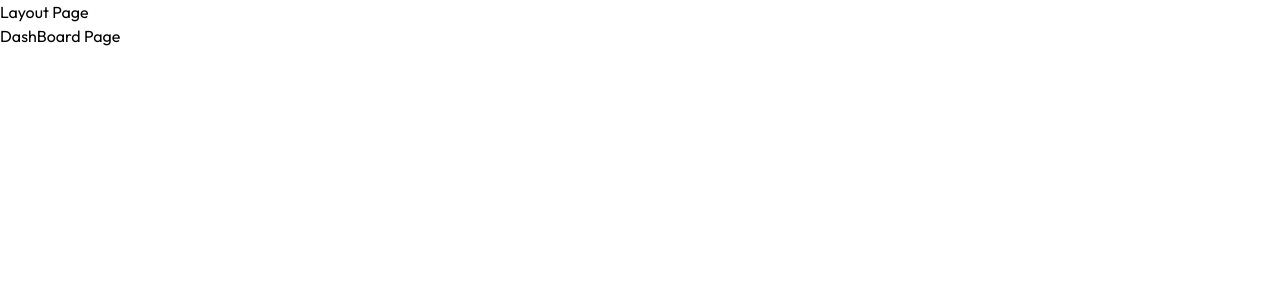
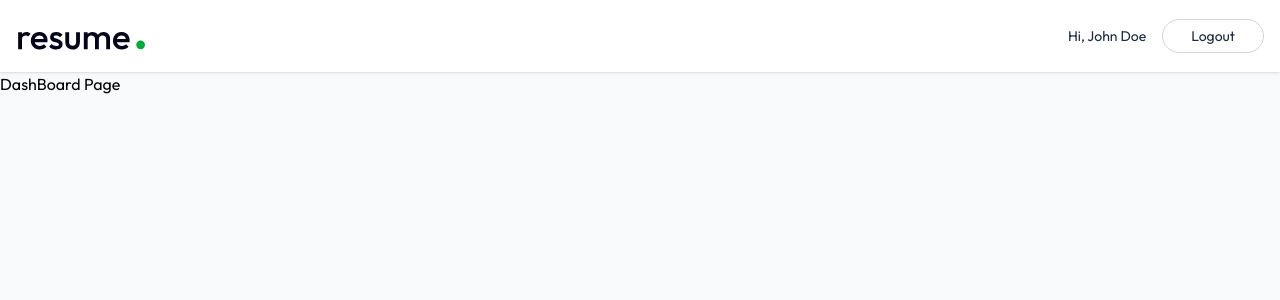
Before and after one commit to Tanish-Tandon/RESUME_BUILDER_, a React (Vite) app in the folder client/: page /app in a window 1280 px wide. Shown: the top 300 px of the page. Built offline with nearby package versions, Linux system fonts and the light colour scheme.

Commit message:
ADD NAVBAR COMPONENTS

```diff
--- /dev/null
+++ b/client/src/components/Navbar.jsx
@@ -0,0 +1,27 @@
+import React from 'react'
+import { Link,useNavigate } from 'react-router-dom'
+
+const Navbar = () => {
+    const user={name:"John Doe"}
+
+    const navigate=useNavigate()
+
+    const logoutUser=()=>{
+        navigate('/')
+    }
+  return (
+    <div className='shadow bg-white'>
+      <nav className='flex items-center justify-between max-w-7xl mx-auto px-4 py-3.5 text-slate-800 transition-all'>
+        <Link to='/'>
+            <img src="/logo.svg" alt="logo" className="h-11 w-auto" />
+        </Link>
+        <div className='flex items-center gap-4 text-sm'>
+            <p className='max-sm:hidden'>Hi, {user?.name}</p>
+            <button onClick={logoutUser} className='bg-white hover:bg-slate-50 border border-gray-300 px-7 py-1.5 rounded-full active:scale-95 transition-all'>Logout</button>
+        </div>
+      </nav>
+    </div>
+  )
+}
+
+export default Navbar
--- a/client/src/pages/Layout.jsx
+++ b/client/src/pages/Layout.jsx
@@ -1,13 +1,16 @@
 import React from 'react'
 import { Outlet } from 'react-router-dom'
+import Navbar from '../components/Navbar'
 
 const Layout = () => {
   return (
     <div>
-        <h1>Layout Page</h1>
 
-        <div>
+
+        <div className='min-h-screen bg-gray-50'>
+          <Navbar />
             <Outlet />
+
 
         </div>
 
```
